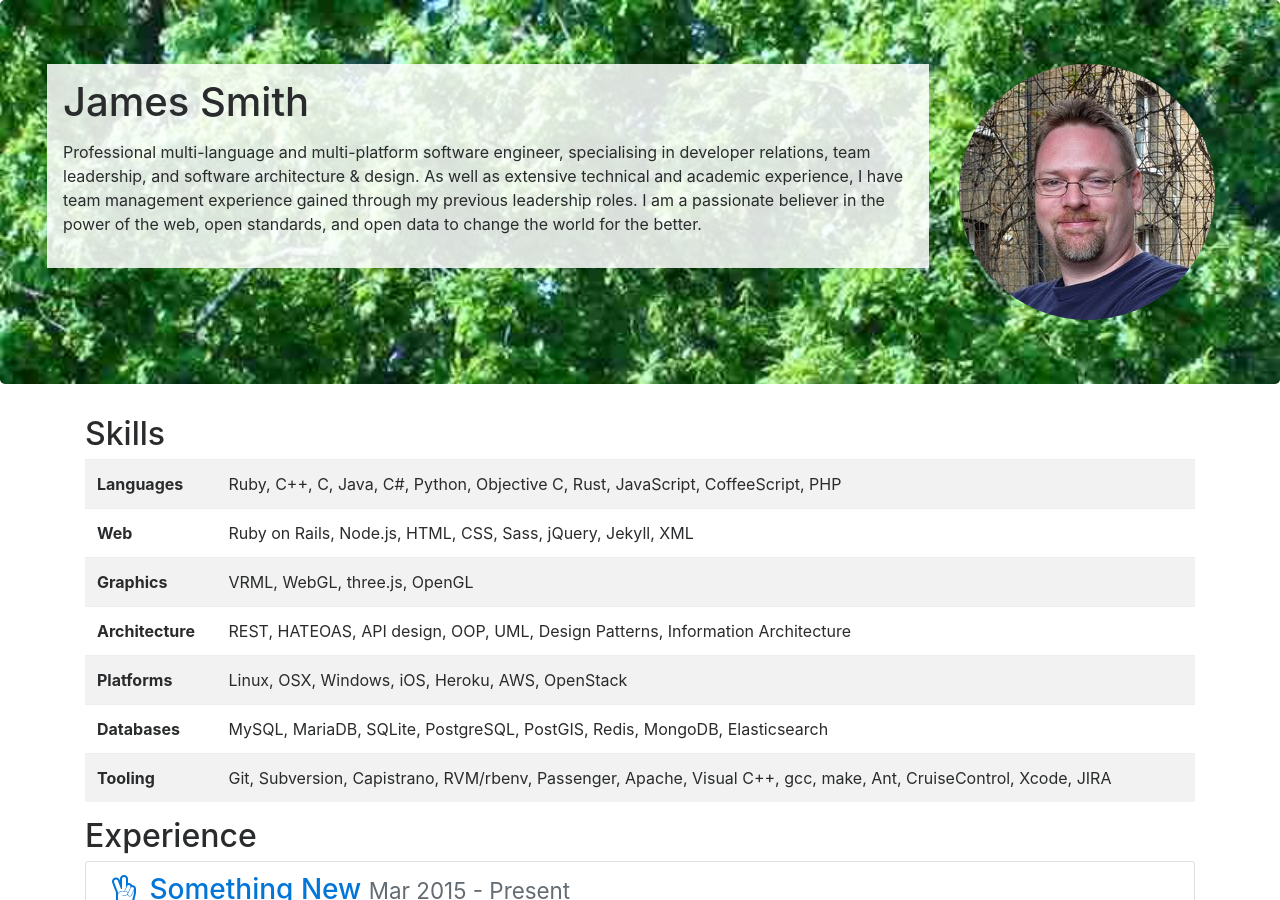
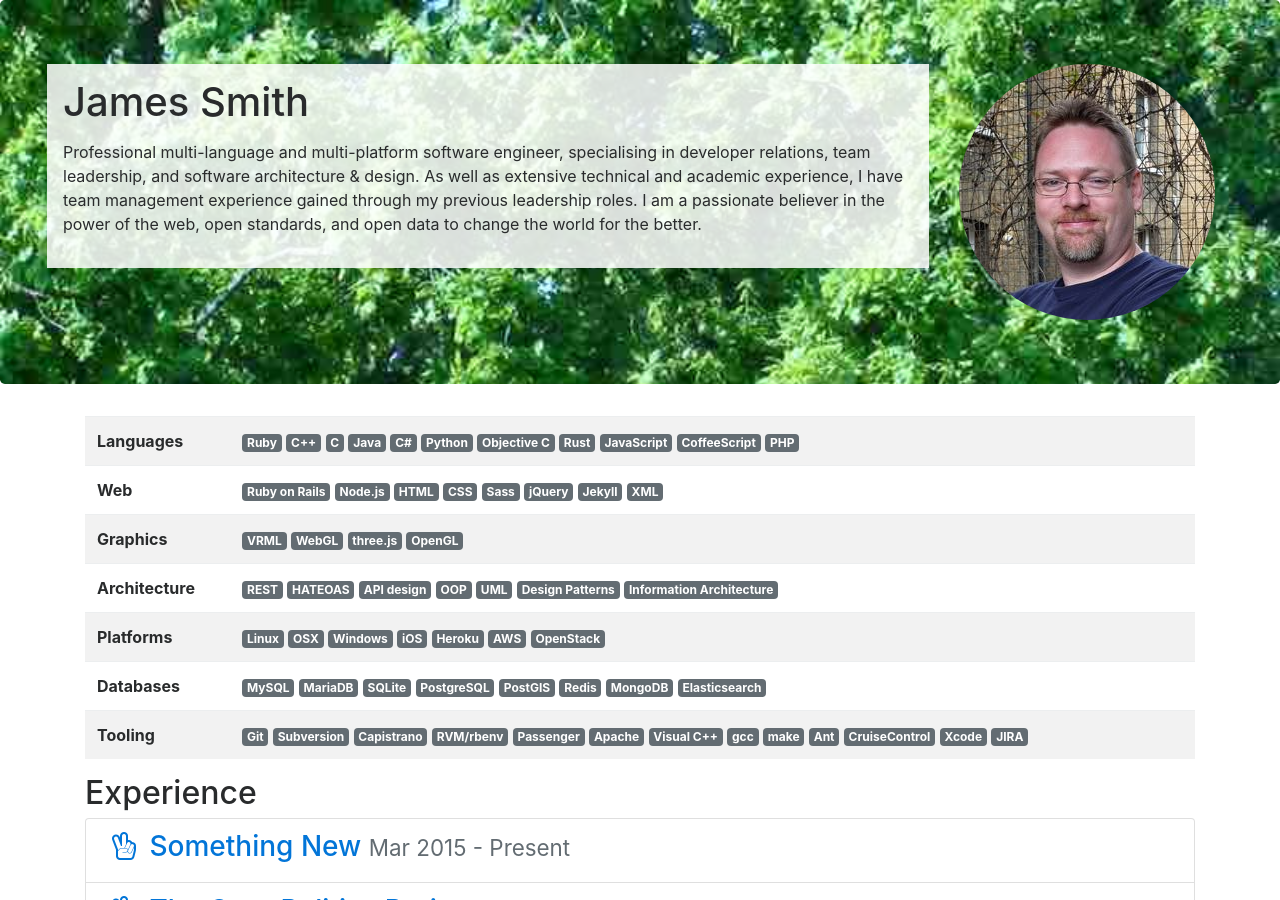
Before and after one commit to Floppy/cv, a Jekyll site: the page built from index.md, in a window 1280 px wide and 900 px high. Built offline with Jekyll 4.4.1, drawn with Linux system fonts in a browser that asks for light colours; nearby versions of some CDN libraries.

Commit message:
restyle skills

```diff
--- a/_includes/skills.html
+++ b/_includes/skills.html
@@ -1,13 +1,13 @@
-<h2>Skills</h2>
-
 <table class='table table-striped'>
-  {% for skill in site.data.skills %}
+  {% for category in site.data.skills %}
     <tr>
       <th>
-        {{ skill[0] }}
+        {{ category[0] }}
       </th>
       <td>
-        {{ skill[1] | join string:", " }}
+        {% for skill in category[1] %}
+          <span class="badge badge-default">{{ skill }}</span>
+        {% endfor %}
       </td>
     </tr>
   {% endfor %}
```
